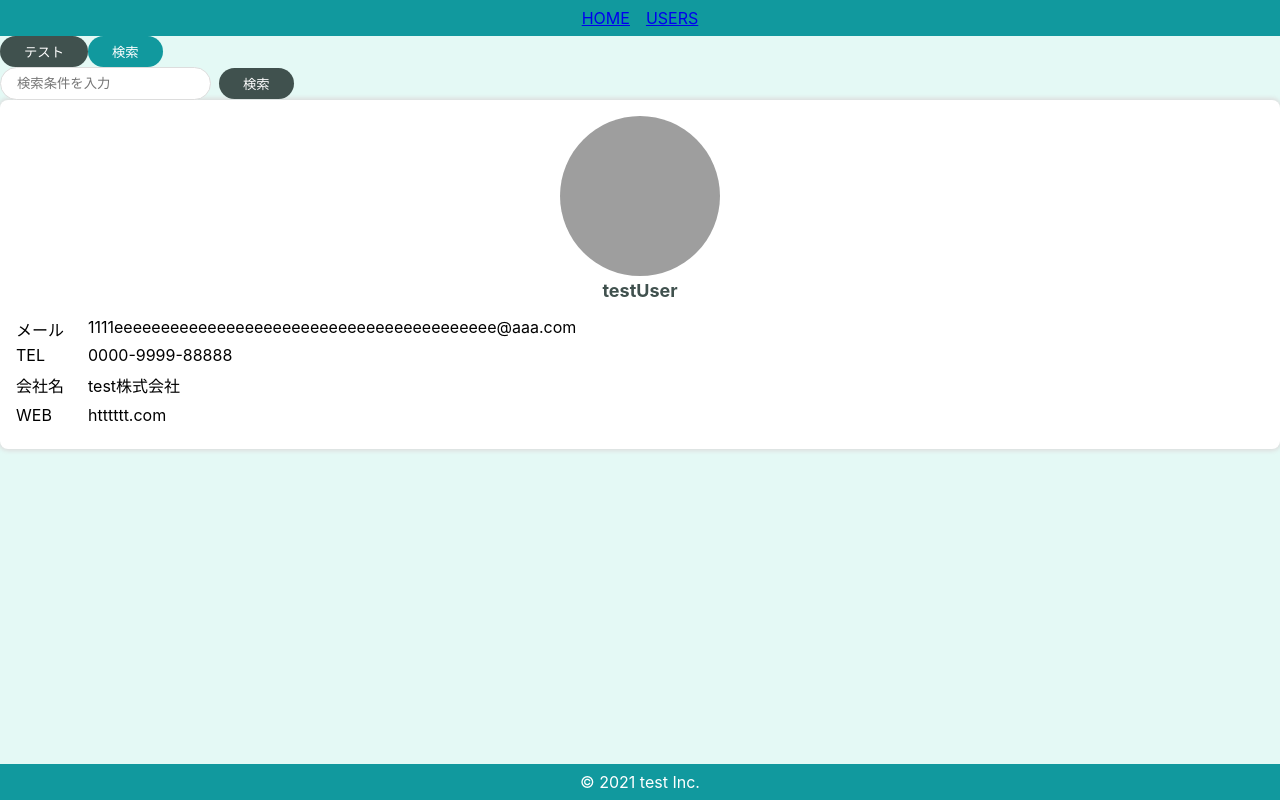
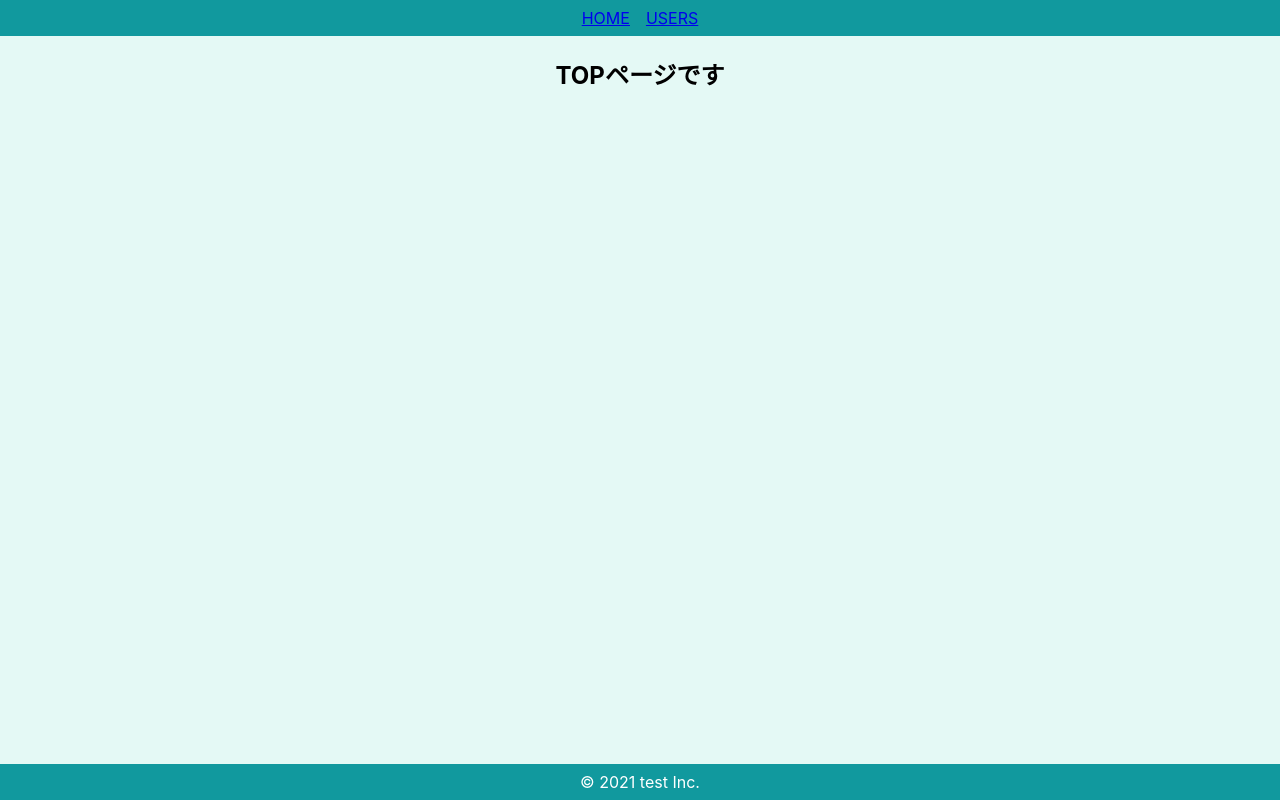
Before and after one commit to kngnkg/react-atomic-design, a React (Create React App) app: page / in a window 1280 px wide. Built offline with nearby package versions, Linux system fonts and the light colour scheme; grey boxes are pictures that could not be loaded.

Commit message:
add page

```diff
--- a/src/App.js
+++ b/src/App.js
@@ -1,35 +1,8 @@
-import { BrowserRouter } from 'react-router-dom';
+import { Router } from "./router/Router";
 import './App.css';
-import { PrimaryButton } from './components/atoms/button/PrimaryButton';
-import { SecondaryButton } from './components/atoms/button/SecondaryButton';
-import { SearchInput } from './components/molecules/SearchInput';
-import { UserCard } from './components/organisms/user/UserCard';
-import { DefaultLayout } from './components/templates/DefaultLayout';
-
-const user = {
-  name: "testUser",
-  image: "https://source.unsplash.com/AUtUMeQnz1Y",
-  email: "1111eeeeeeeeeeeeeeeeeeeeeeeeeeeeeeeeeeeeeeeee@aaa.com",
-  phone: "0000-9999-88888",
-  company: {
-      name: "test株式会社"
-  },
-  website: "htttttt.com"
-};
 
 function App() {
-  return (
-    <BrowserRouter>
-    <DefaultLayout>
-      <PrimaryButton>テスト</PrimaryButton>
-      <SecondaryButton>検索</SecondaryButton>
-      <br/>
-      <SearchInput/>
-      <UserCard user={user} />
-    </DefaultLayout>
-    </BrowserRouter>
-
-  );
+  return <Router />;
 }
 
 export default App;
--- /dev/null
+++ b/src/components/pages/Top.jsx
@@ -0,0 +1,16 @@
+import styled from "styled-components";
+import { DefaultLayout } from "../templates/DefaultLayout";
+
+export const Top = () => {
+    return (
+        <DefaultLayout>
+            <SContainer>
+                <h2>TOPページです</h2>
+            </SContainer>
+        </DefaultLayout>
+    );
+};
+
+const SContainer = styled.div`
+    text-align: center;
+`;
--- /dev/null
+++ b/src/components/pages/Users.jsx
@@ -0,0 +1,49 @@
+import styled from "styled-components";
+import { HeaderOnly } from "../templates/HeaderOnly";
+import { SearchInput } from "../molecules/SearchInput";
+import { UserCard } from "../organisms/user/UserCard";
+
+// ダミーデータ10件生成
+const users = [...Array(10).keys()].map((val) => {
+    return {
+        id: val,
+        name: `testUser-${val}`,
+        image: "https://source.unsplash.com/AUtUMeQnz1Y",
+        email: "1111eeeeeeeeeeeeeeeeeeeeeeeeeeeeeeeeeeeeeeeee@aaa.com",
+        phone: "0000-9999-88888",
+        company: {
+            name: "test株式会社"
+        },
+        website: "htttttt.com"
+        };
+});
+
+export const Users = () => {
+    return (
+        <HeaderOnly>
+            <SContainer>
+                <h2>ユーザー一覧</h2>
+                <SearchInput/>
+                <SUserArea>
+                {users.map((user) => <UserCard key={user.id} user={user} />)}
+                </SUserArea>
+            </SContainer>
+        </HeaderOnly>
+    );
+};
+
+const SContainer = styled.div`
+    display: flex;
+    flex-direction: column;
+    align-items: center;
+    padding: 24px;
+`;
+
+const SUserArea = styled.div`
+    padding-top: 40px;
+    width: 100px;
+    display: grid;
+    grid-template-columns: repeat(auto-fit, minmax(200px, 1fr));
+    // grid-template-columns: 200px 200px 200px;
+    grid-gap: 20px;
+`;
--- /dev/null
+++ b/src/router/Router.jsx
@@ -0,0 +1,14 @@
+import { BrowserRouter, Route, Routes } from "react-router-dom";
+import { Top } from "../components/pages/Top";
+import { Users } from "../components/pages/Users";
+
+export const Router = () => {
+    return (
+        <BrowserRouter>
+        <Routes>
+            <Route path={"/"} element={<Top/>} />
+            <Route path={"/users"} element={<Users/>} />
+        </Routes>
+        </BrowserRouter>
+    );
+};
```
Also changed, not shown: src/components/atoms/layout/Footer.jsx (line endings or trailing spaces).
